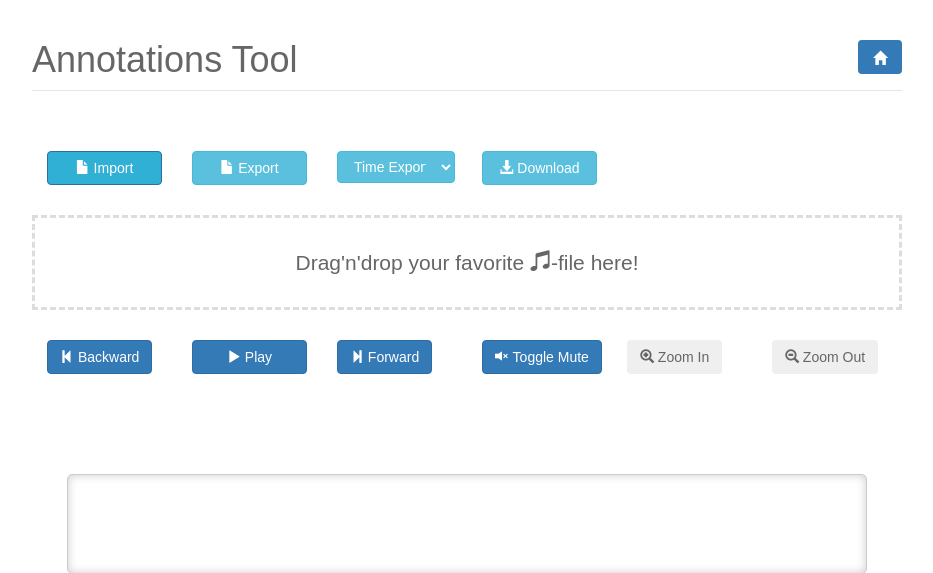
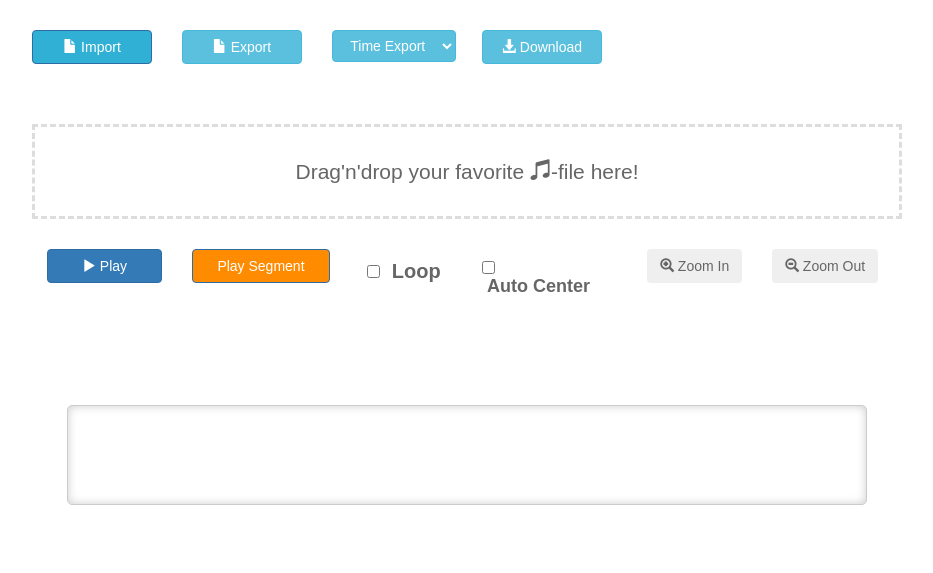
Before and after one commit to tuanTaAnh/karaoke-annotation-version2, a Flask app: page / in a window 1280 px wide. Shown: the top 573 px of the page, without its empty margins (173-1106 px from the left). Run offline with Flask 2, Linux system fonts and the light colour scheme; data that the repository does not hold is empty; some libraries are stand-ins or nearby versions; grey boxes are pictures that could not be loaded.

Commit message:
modified

```diff
--- a/static/css/style.css
+++ b/static/css/style.css
@@ -2,6 +2,11 @@
 body {
     padding-top: 20px;
     padding-bottom: 20px;
+}
+
+.checkbox-container {
+    display: block;
+    position: relative;
 }
 
 #displayA{
--- a/static/script/main.js
+++ b/static/script/main.js
@@ -71,12 +71,15 @@ document.addEventListener('DOMContentLoaded', function () {
         //     });
         // }
 
-         wavesurfer.on('region-click', function (region, e) {
-            e.stopPropagation();
-            // Play on click, loop on shift click
-            // e.shiftKey ? region.playLoop() : region.play();
-        });
-        wavesurfer.on('region-click', regionClick);
+        //  wavesurfer.on('region-click', function (region, e) {
+        //      if(playfalg == 2)
+        //      {
+        //          e.stopPropagation();
+        //         // Play on click, loop on shift click
+        //         // e.shiftKey ? region.playLoop() : region.play();
+        //      }
+        // });
+        // wavesurfer.on('region-click', regionClick);
         wavesurfer.on('region-updated', saveRegions);
         wavesurfer.on('region-removed', saveRegions);
         wavesurfer.on('region-in', showNote);
@@ -126,6 +129,8 @@ function displayRegions(regions) {
  }
 
  function regionClick(regions){
+    if(playfalg == 2)
+    {
         console.log("regionClick");
         console.log("regions: ", regions);
         var start = parseFloat(regions.start);
@@ -133,6 +138,7 @@ function displayRegions(regions) {
         console.log("start: ", start);
         console.log("end: ", end);
         wavesurfer.play(start, end);
+    }
  }
 
  /**
--- a/static/script/trivia.js
+++ b/static/script/trivia.js
@@ -5,17 +5,64 @@ var wavesurfer = window.wavesurfer; // eslint-disable-line no-var
 let GLOBAL_ACTIONS = {
     playaudio: function() {
         console.log("Play Global action!")
+        var currenttime = wavesurfer.getCurrentTime();
+        console.log("currenttime PLAY1: ", currenttime);
+        playfalg = 1;
         var karaokeaudio = document.getElementById("audio-karaoke");
-        console.log(karaokeaudio.duration);
-        console.log("karaokeaudio: ", typeof(karaokeaudio));
-        console.log("karaokeaudio: ", karaokeaudio);
+        // console.log(karaokeaudio.duration);
+        // console.log("karaokeaudio: ", typeof(karaokeaudio));
+        // console.log("karaokeaudio: ", karaokeaudio);
         if(karaokeaudio.paused) {
             karaokeaudio.play();
         } else {
             karaokeaudio.pause();
         }
         karaokeaudio.muted = true;
-        wavesurfer.playPause();
+
+        if(audioflag != 0)
+       {
+            if(wavesurfer.isPaused() == true)
+            {
+                var currenttime = wavesurfer.getCurrentTime();
+                console.log("currenttime PLAY: ", currenttime);
+                wavesurfer.play(currenttime);
+
+                document.getElementById("play-button").style.display = "none";
+                document.getElementById("pause-button").style.display = "block";
+            }
+            else
+            {
+                wavesurfer.pause();
+                document.getElementById("play-button").style.display = "block";
+                document.getElementById("pause-button").style.display = "none";
+            }
+       }
+
+
+
+    },
+
+    playsegment: function() {
+        console.log("Play Global action!")
+        var regfalg = 0;
+        if(wavesurfer.isPaused() == true)
+        {
+            playfalg = 2;
+            var currenttime = wavesurfer.getCurrentTime();
+            for(const regionID in wavesurfer.regions.list)
+            {
+                if(currenttime >= wavesurfer.regions.list[regionID].start && currenttime <= wavesurfer.regions.list[regionID].end)
+                {
+                    wavesurfer.play(wavesurfer.regions.list[regionID].start, wavesurfer.regions.list[regionID].end);
+                    regfalg = 1;
+                }
+            }
+        }
+        else
+        {
+            playfalg = 0;
+            wavesurfer.pause()
+        }
     },
 
     back: function() {
--- a/static/src/wavesurfer.js
+++ b/static/src/wavesurfer.js
@@ -148,6 +148,10 @@ var WaveSurfer = {
     },
 
     play: function (start, end) {
+        console.log("PLAY PLAY PLAY: ", start, " ", end, " ", playfalg);
+
+        var loopcheckbox = document.getElementById("loop-checkbox");
+
 
         if(start != undefined)
         {
@@ -157,38 +161,78 @@ var WaveSurfer = {
             var karaokeaudio = document.getElementById("audio-karaoke");
             karaokeaudio.currentTime = start;
 
-            // setInterval(function(){
-            //
-            //     if(karaokeaudio.currentTime>=end)
-            //     {
-            //         karaokeaudio.pause();
-            //     }
-            //   },100);
+            if(playfalg == 2)
+            {
+                var intervelflag = 0;
+                setInterval(function(){
+                    console.log("wavesurfer.getCurrentTime(): ", wavesurfer.getCurrentTime());
+
+                    if(karaokeaudio.currentTime>=end)
+                    {
+                        if(playfalg == 2 && loopcheckbox.checked)
+                        {
+                            intervelflag = 0;
+                            console.log("1");
+                            var currenttime = wavesurfer.getCurrentTime();
+                            console.log("currenttime PLAY: ", currenttime);
+                            // karaokeaudio.currentTime = start;
+                            wavesurfer.play(start, end);
+                        }
+                        else if(playfalg == 2 && intervelflag != 1)
+                        {
+                            intervelflag = 1;
+                            console.log("2");
+                            var currenttime = wavesurfer.getCurrentTime();
+                            console.log("currenttime PLAY: ", currenttime);
+                            karaokeaudio.pause();
+                            wavesurfer.backend.setTime(karaokeaudio.currentTime);
+                        }
+                    }
+                },100);
+            }
 
             if(karaokeaudio.paused)
             {
                 karaokeaudio.play();
             }
+
         }
 
 
-        // this.backend.play(start, end);
+        this.backend.play(start, end);
         console.log("PLAY", start);
-        this.backend.play(start);
+        console.log("loopcheckbox", loopcheckbox.checked);
+        if(start != undefined && playfalg == 2)
+        {
+            console.log("playfalg");
+            this.backend.play(start, end);
+        }
+        else
+        {
+            this.backend.play(start);
+        }
         this.restartAnimationLoop();
         this.fireEvent('play');
     },
 
     pause: function () {
+        console.log("wavesurfer.getCurrentTime()1: ", wavesurfer.getCurrentTime());
         this.backend.pause();
+        console.log("wavesurfer.getCurrentTime()2: ", wavesurfer.getCurrentTime());
         this.fireEvent('pause');
+        console.log("wavesurfer.getCurrentTime()3: ", wavesurfer.getCurrentTime());
     },
 
     playPause: function () {
-        // console.log("this: ", this)
-        // console.log("this.backend: ", this.backend)
+        console.log("this.backend.isPaused(): ", this.backend.isPaused());
         this.backend.isPaused() ? this.play() : this.pause();
     },
+
+    isPaused: function ()
+    {
+        return this.backend.isPaused();
+    },
+
 
     skipBackward: function (seconds) {
         console.log("this.params.skipLength: ", this.params.skipLength)
--- a/static/src/webaudio.js
+++ b/static/src/webaudio.js
@@ -294,7 +294,9 @@ WaveSurfer.WebAudio = {
      * @param {Number} end When to stop
      * relative to the beginning of a clip.
      */
+
     play: function (start, end) {
+        console.log("BACKEND PLAY");
         // need to re-create source on each playback
         this.createSource();
 
@@ -313,13 +315,34 @@ WaveSurfer.WebAudio = {
     /**
      * Pauses the loaded audio.
      */
+    // pauseloop: function () {
+    //     console.log("wavesurfer.getCurrentTime()1aloop: ", wavesurfer.getCurrentTime());
+    //     this.scheduledPause = null;
+    //     console.log("wavesurfer.getCurrentTime()1bloop: ", wavesurfer.getCurrentTime());
+    //
+    //     // this.startPosition += this.getPlayedTime();
+    //     console.log("wavesurfer.getCurrentTime()1cloop: ", wavesurfer.getCurrentTime());
+    //     this.source && this.source.stop(0);
+    //     console.log("wavesurfer.getCurrentTime()1dloop: ", wavesurfer.getCurrentTime());
+    //
+    //     this.setState(this.PAUSED_STATE);
+    //     console.log("wavesurfer.getCurrentTime()1eloop: ", wavesurfer.getCurrentTime());
+    // },
+    setTime: function (time){
+        this.startPosition = time;
+    },
     pause: function () {
+        console.log("wavesurfer.getCurrentTime()1a: ", wavesurfer.getCurrentTime());
         this.scheduledPause = null;
+        console.log("wavesurfer.getCurrentTime()1b: ", wavesurfer.getCurrentTime());
 
         this.startPosition += this.getPlayedTime();
+        console.log("wavesurfer.getCurrentTime()1c: ", wavesurfer.getCurrentTime());
         this.source && this.source.stop(0);
+        console.log("wavesurfer.getCurrentTime()1d: ", wavesurfer.getCurrentTime());
 
         this.setState(this.PAUSED_STATE);
+        console.log("wavesurfer.getCurrentTime()1e: ", wavesurfer.getCurrentTime());
     },
 
     /**
--- a/templates/annotator.html
+++ b/templates/annotator.html
@@ -13,6 +13,7 @@
 
         <link rel="stylesheet" href="../static/css/style.css" />
         <link rel="stylesheet" href="../static/css/ribbon.css" />
+        <link rel="stylesheet" href="../static/css/form.css" />
 
         <link rel="screenshot" itemprop="screenshot" href="example/screenshot.png" />
 
@@ -49,7 +50,7 @@
     <body>
 
         <div class="container">
-            <div class="header">
+            <div class="header" style="display: None;">
                 <ul class="nav nav-pills pull-right">
                     <li><a href="/"><i class="glyphicon glyphicon-home"></i></a></li>
                 </ul>
@@ -57,21 +58,9 @@
                 <h1 itemprop="name">Annotations Tool</h1>
             </div>
 
-<!--            <input class="btn btn-info btn-block" id="file" type="file" />-->
-
             <div id="demo">
 
-                <div class="row" style="margin: 30px 0;">
-
-<!--                        <div class="col-sm">-->
-<!--                        <div>-->
-
-<!--                <input type="checkbox">-->
-
-                </div>
-
-
-                <div class="row" style="margin: 30px 0">
+                <div class="row" style="margin-bottom: 60px; margin-top: 10px;">
                         <div class="col-sm-2">
                             <div class="fileUpload btn btn-primary">
                                 <i class="glyphicon glyphicon-file"></i>
@@ -127,21 +116,15 @@
                 </div>
 
                 <div class="row" style="margin: 30px 0">
-                        <div class="col-sm-2">
-                            <button class="btn btn-primary" data-action="back">
-                                <i class="glyphicon glyphicon-step-backward"></i>
-                                Backward
-                            </button>
-                        </div>
 
                         <div class="col-sm-2">
                             <button class="btn btn-primary btn-block" data-action="playaudio">
-                                <span id="abc">
+                                <span id="play-button">
                                     <i class="glyphicon glyphicon-play"></i>
                                     Play
                                 </span>
 
-                                <span id="abcx" style="display: none">
+                                <span id="pause-button" style="display: none; width: 80%;">
                                     <i class="glyphicon glyphicon-pause"></i>
                                     Pause
                                 </span>
@@ -149,21 +132,36 @@
                         </div>
 
                         <div class="col-sm-2">
-                            <button class="btn btn-primary" data-action="forth">
-                                <i class="glyphicon glyphicon-step-forward"></i>
-                                Forward
+                            <button class="btn btn-primary" style="background-color: #FF8C00; width: 120%;" data-action="playsegment">
+{#                                <i class="glyphicon glyphicon-step-backward"></i>#}
+                                Play Segment
                             </button>
                         </div>
 
                         <div class="col-sm-2">
-                            <button class="btn btn-primary" data-action="toggle-mute">
-                                <i class="glyphicon glyphicon-volume-off"></i>
-                                Toggle Mute
-                            </button>
+                            <form action="" style="margin-top: 8px; padding-left: 30px;">
+                                <input id="loop-checkbox" type="checkbox" id="vehicle1" name="loop" value="Bike">
+                                <label style="font-size: 20px; margin-left: 8px;" for="loop">Loop</label><br>
+                            </form>
+{#                            <button class="btn btn-primary" data-action="forth">#}
+{#                                <i class="glyphicon glyphicon-step-forward"></i>#}
+{#                                Forward#}
+{#                            </button>#}
                         </div>
 
                         <div class="col-sm-2">
-                            <button class="btn btn-light" data-action="zoom-in">
+                            <form action="" style="margin-top: 8px;">
+                                <input type="checkbox" id="vehicle1" name="autocenter" value="Bike">
+                                <label style="font-size: 18px; margin-left: 5px;" for="autocenter">Auto Center</label><br>
+                            </form>
+{#                            <button class="btn btn-primary" data-action="toggle-mute">#}
+{#                                <i class="glyphicon glyphicon-volume-off"></i>#}
+{#                                Toggle Mute#}
+{#                            </button>#}
+                        </div>
+
+                        <div class="col-sm-2">
+                            <button style="margin-left: 20px;" class="btn btn-light" data-action="zoom-in">
                                 <i class="glyphicon glyphicon-zoom-in"></i>
                                 Zoom In
                             </button>
@@ -198,26 +196,50 @@
 
             </div>
 
-            <form id="annotation-form" role="form" name="edit" style="opacity: 0; transition: opacity 300ms linear; margin: 30px 0; display: none">
-                <div class="form-grousubtitlep">
-                    <label for="start">Start</label>
-                    <input class="form-control" id="start" name="start" />
+{#            <form id="annotation-form" role="form" name="edit" style="opacity: 0; transition: opacity 300ms linear; margin: 30px 0; display: none">#}
+{#                <div class="form-grousubtitlep">#}
+{#                    <label for="start">Start</label>#}
+{#                    <input class="form-control" id="start" name="start" />#}
+{#                </div>#}
+{##}
+{#                <div class="form-group">#}
+{#                    <label for="end">End</label>#}
+{#                    <input class="form-control" id="end" name="end" />#}
+{#                </div>#}
+{##}
+{#                <div class="form-group">#}
+{#                    <label for="note">Note</label>#}
+{#                    <textarea id="note" class="form-control" rows="3" name="note"></textarea>#}
+{#                </div>#}
+{##}
+{#                <button type="submit" class="btn btn-success btn-block">Save</button>#}
+{#                <center><i>or</i></center>#}
+{#                <button type="button" class="btn btn-danger btn-block" data-action="delete-region">Delete</button>#}
+{#            </form>#}
+
+            <form id="annotation-form" role="form" name="edit" style="display: none">
+
+                <div id="form-container">
+                  <div id="form-inner">
+                        <label style="margin-left: 30px;" for="start" class="form-child">Start</label>
+                        <label style="margin-left: 75px;" for="end" class="form-child">End</label>
+                        <label style="margin-left: 65px;" for="note" class="form-child">Annotation</label>
+                  </div>
                 </div>
 
-                <div class="form-group">
-                    <label for="end">End</label>
-                    <input class="form-control" id="end" name="end" />
+                <div id="form-container">
+                  <div id="form-inner">
+                        <input style="width: 100px; " class="form-input" id="start" name="start" />
+                        <input style="width: 100px; " class="form-input" id="end" name="end" />
+                        <input style="width: 350px; " class="form-input" id="note" name="note" />
+                        <button type="submit" class="form-input form-success">Save</button>
+                        <button type="button" class="form-input form-delete" data-action="delete-region">Delete</button>
+                  </div>
                 </div>
 
-                <div class="form-group">
-                    <label for="note">Note</label>
-                    <textarea id="note" class="form-control" rows="3" name="note"></textarea>
-                </div>
+            </form>
 
-                <button type="submit" class="btn btn-success btn-block">Save</button>
-                <center><i>or</i></center>
-                <button type="button" class="btn btn-danger btn-block" data-action="delete-region">Delete</button>
-            </form>
+
 
             <div id="annotation-table">
                 <!-- Here be transcript -->
@@ -242,6 +264,7 @@
         </div>
 
         <script>
+            var playfalg = 0;
             var words;
         </script>
 
```
Also changed, not shown: static/css/form.css (added, +36 -0 lines). Lines whose indentation alone changed are shown as unchanged.
